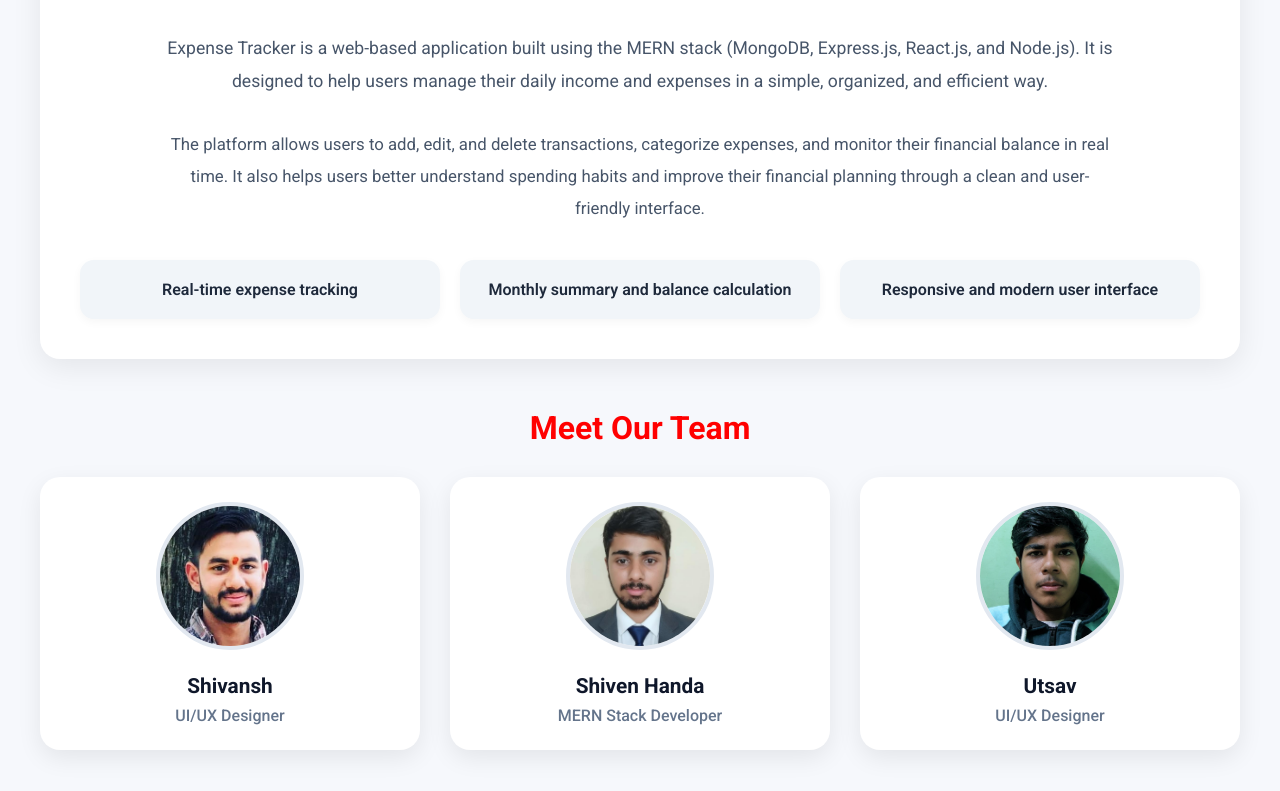
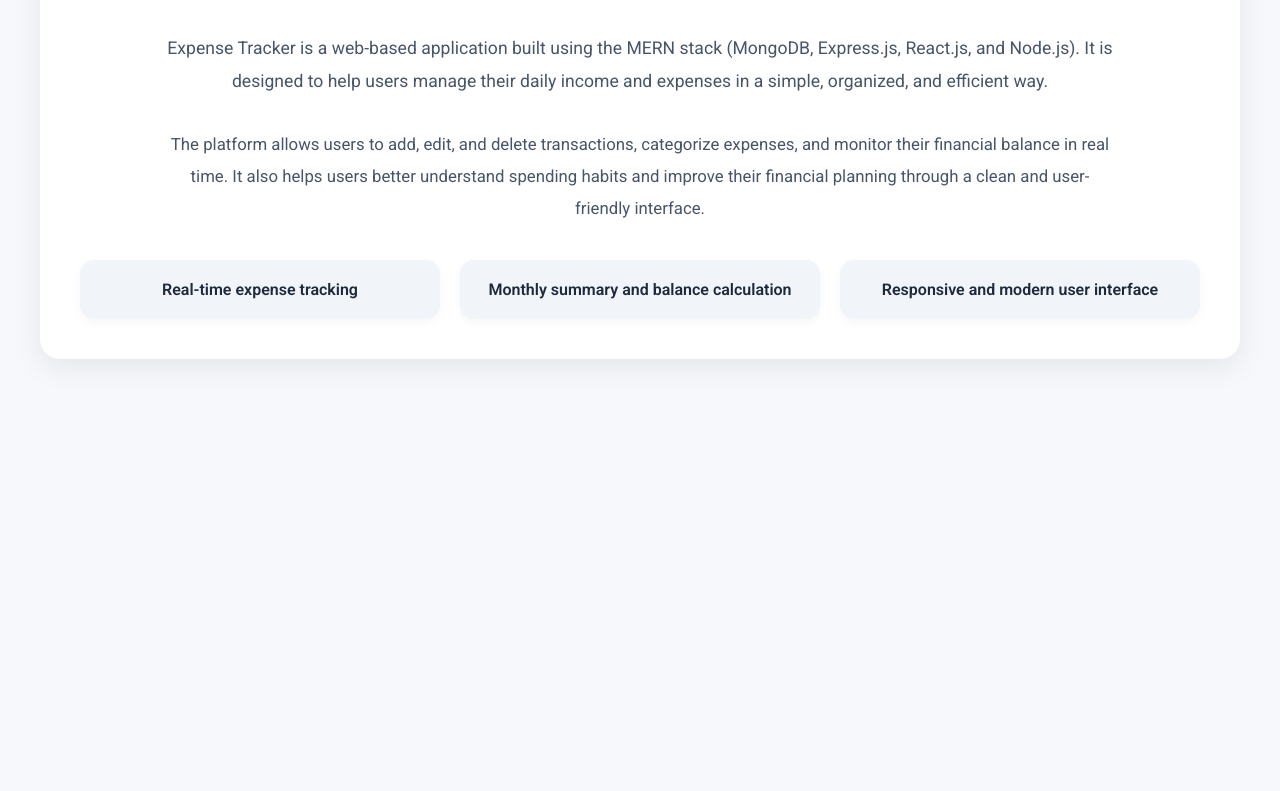
Before and after one commit to shivenhanda/ExpenseTracker, a React (Create React App) app in the folder frontend/: page /About in a window 1280 px wide. Shown: the part 271-1062 px from the top of the page. After the commit the page ends 1041 px from the top, so only its background shows below. Built offline with nearby package versions, Linux system fonts and the light colour scheme.

Commit message:
Update: About.js

```diff
--- a/frontend/src/About.js
+++ b/frontend/src/About.js
@@ -1,22 +1,4 @@
 export default function About({mode}) {
-    const teamMembers = [
-        {
-            name: "Shivansh",
-            role: "UI/UX Designer",
-            image: "/shivansh.jpeg",
-        },
-        {
-            name: "Shiven Handa",
-            role: "MERN Stack Developer",
-            image: "/shiven.jpeg",
-        },
-        {
-            name: "Utsav",
-            role: "UI/UX Designer",
-            image: "/utsav.jpeg",
-        },
-    ];
-
     return (
         <div
             style={{
@@ -118,74 +100,6 @@ export default function About({mode}) {
                         ))}
                     </div>
                 </section>
-                <section>
-                    <div style={{ textAlign: "center", marginBottom: "30px" }}>
-                        <h2
-                            style={{
-                                fontSize: "2rem",
-                                fontWeight: "700",
-                                color: mode==="dark"?"yellow":"red",
-                                marginBottom: "10px",
-                            }}
-                        >
-                            Meet Our Team
-                        </h2>
-                    </div>
-
-                    <div
-                        style={{
-                            display: "grid",
-                            gridTemplateColumns: "repeat(auto-fit, minmax(250px, 1fr))",
-                            gap: "30px",
-                        }}
-                    >
-                        {teamMembers.map((member, index) => (
-                            <div
-                                key={index}
-                                style={{
-                                    background: "#ffffff",
-                                    borderRadius: "20px",
-                                    padding: "25px",
-                                    textAlign: "center",
-                                    boxShadow: "0 8px 25px rgba(0,0,0,0.08)",
-                                    transition: "transform 0.3s ease",
-                                }}
-                            >
-                                <img
-                                    src={member.image}
-                                    alt={member.name}
-                                    style={{
-                                        width: "140px",
-                                        height: "140px",
-                                        objectFit: "cover",
-                                        borderRadius: "50%",
-                                        border: "4px solid #e2e8f0",
-                                        marginBottom: "20px",
-                                    }}
-                                />
-                                <h3
-                                    style={{
-                                        fontSize: "1.3rem",
-                                        fontWeight: "700",
-                                        color: "#0f172a",
-                                        marginBottom: "8px",
-                                    }}
-                                >
-                                    {member.name}
-                                </h3>
-                                <p
-                                    style={{
-                                        fontSize: "1rem",
-                                        color: "#64748b",
-                                        fontWeight: "500",
-                                    }}
-                                >
-                                    {member.role}
-                                </p>
-                            </div>
-                        ))}
-                    </div>
-                </section>
             </div>
         </div>
     );
```
Also changed, not shown: 7 other files (tests, documents, lock files or other folders).
